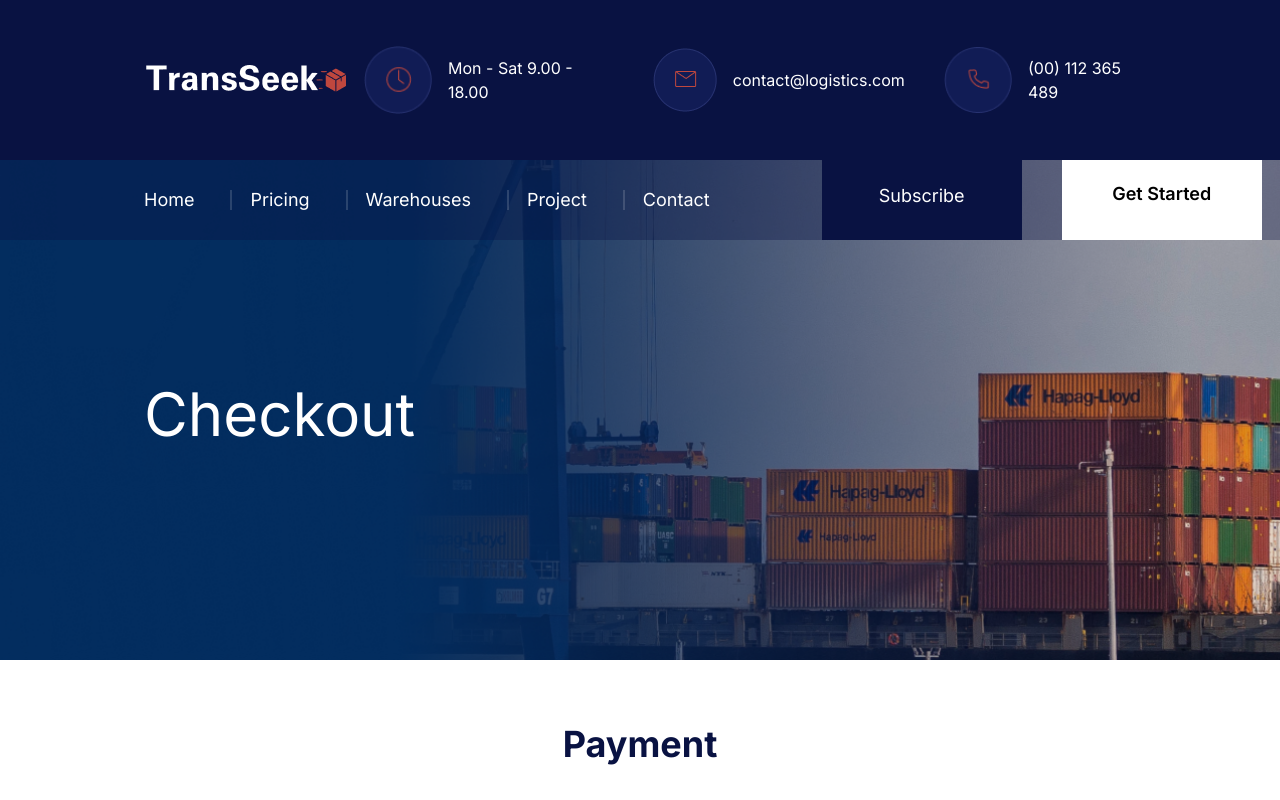
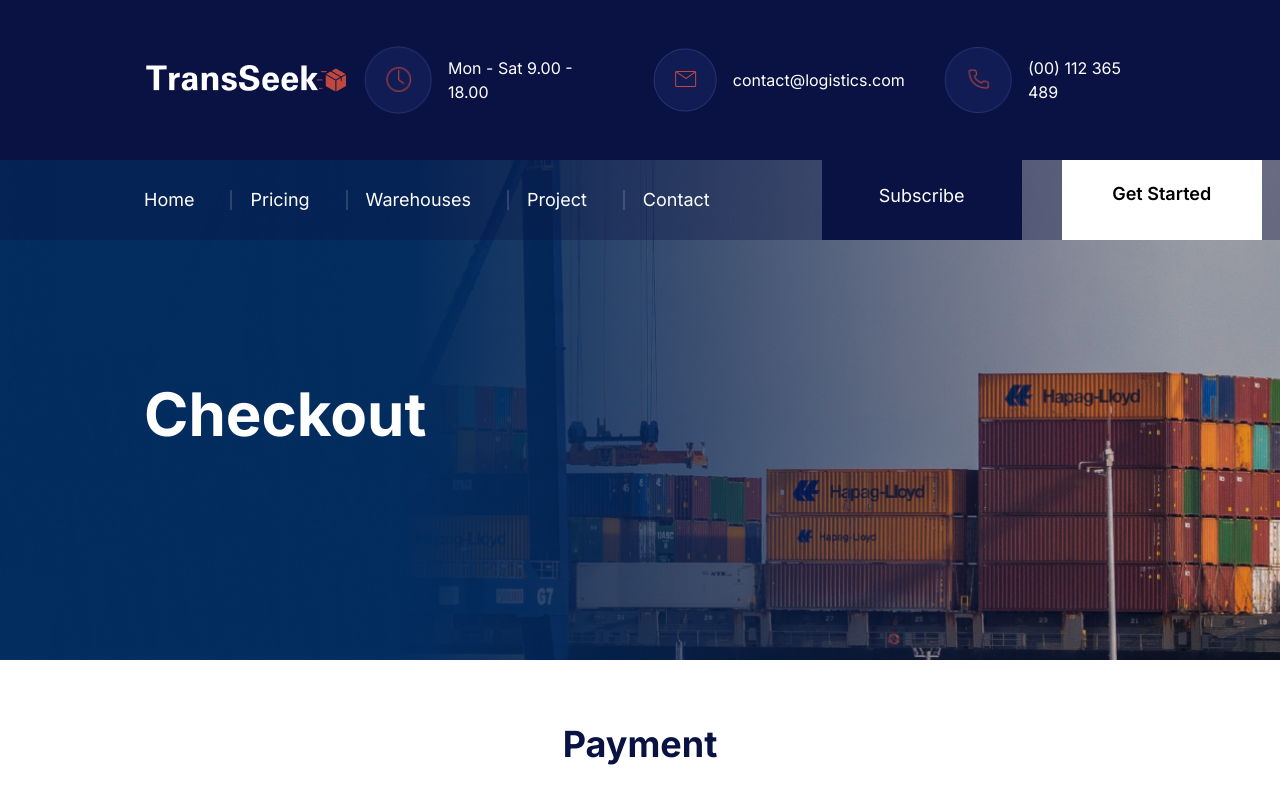
Before and after one commit to abdelrahmanbasheer/Transeek-MVP, a Next.js app: page /checkout in a window 1280 px wide. Shown: the top 800 px of the page. Built offline with nearby package versions, Linux system fonts and the light colour scheme.

Commit message:
adjusted navbbar to dynamic

```diff
--- a/components/Navbar/PagesNavbar.tsx
+++ b/components/Navbar/PagesNavbar.tsx
@@ -6,7 +6,7 @@ const PagesNavbar = ({title }:Props) => {
   return (
     <div className='h-[500px] bg-warehouse-page-image bg-cover'>
       <LowerNavbar></LowerNavbar>
-      <h1 className='text-6xl text-white capitalize p-36'>{title}</h1>
+      <h1 className='text-6xl text-white font-bold capitalize p-36'>{title}</h1>
       </div>
   )
 }
```
